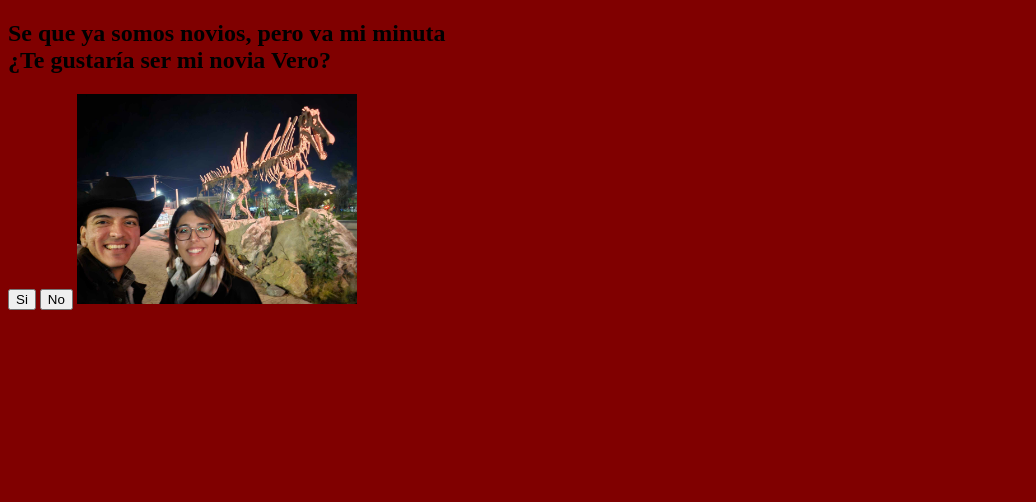
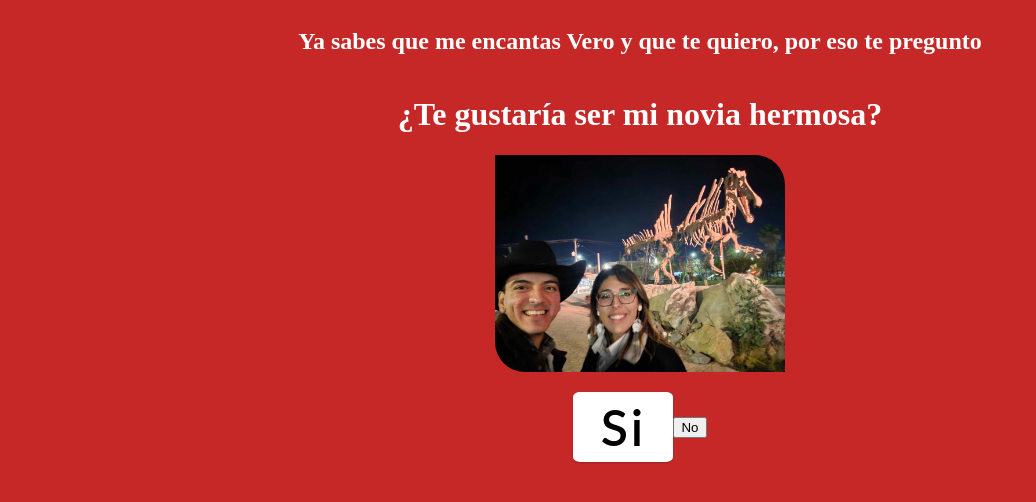
Before and after one commit to JorgeCasasEspino/Noviaa, a plain HTML site: page index.html in a window 1280 px wide. Shown: the whole page, without its empty margins (0-1036 px from the left). Drawn offline with Linux system fonts and the light colour scheme.

Commit message:
Update index.html
estilo

```diff
--- a/index.html
+++ b/index.html
@@ -4,15 +4,16 @@
     <meta charset="UTF-8">
     <meta http-equiv="X-UA-Compatible" content="IE=edge">
     <meta name="viewport" content="width=device-width, initial-scale=1.0">
+    <link rel="stylesheet"  href="style.css">
     <title>Para Vero</title>
     <style>
         body {
-            background-color: maroon;
+            background-color: #c62828;
         }
     </style>
     <script>
         function accionSiSeleccionaSi(){
-            alert('Listo! somos novios por segunda vez Princesa!'
+            alert('Excelente decisión! ahora somo novios Princesa!'
             )
         }
         function moverElBotono(){
@@ -30,10 +31,19 @@
     </script>
 </head>
 <body>
-    <h2>Se que ya somos novios, pero va mi minuta <br>¿Te gustaría ser mi novia Vero?  </h2>
-    <input type="button" onclick="accionSiSeleccionaSi()" id="btnSi" value="Si"/>
-    <input type="button" id="btnNo" onmouseover="moverElBotono()" value="No"/>
-    <img src="img/Veroyyo.jpg" width="280">
+    <div class="contenedor">
+    <h2>Ya sabes que me encantas Vero y que te quiero, por eso te pregunto  </h2>
+    </div>
+    <div class="contin"><h1>¿Te gustaría ser mi novia hermosa? </h1></div>
+    <div class="foto"> <img src="img/Veroyyo.jpg" class="imagen" width="290">
+    </div>
+
+        <div class="botns">
+        <input type="button" class="chido" onclick="accionSiSeleccionaSi()" id="btnSi" value="Si"/>
+
+
+        <input type="button" id="btnNo" onmouseover="moverElBotono()" value="No"/>
+        </div>
 
 </body>
 </html>
```
